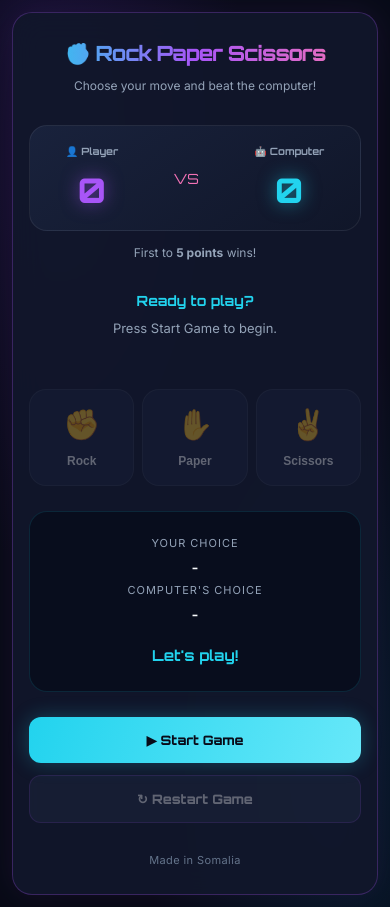
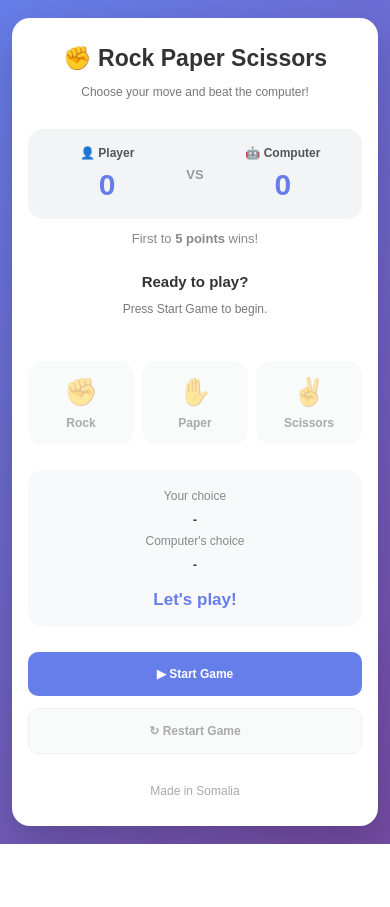
Before and after one commit to mubarakmuse1/rock-paper-scissors, a plain HTML site: page index.html in a window 390 px wide. After the commit the page ends 844 px from the top, so only its background shows below. Drawn offline with Linux system fonts and the light colour scheme.

Commit message:
Update style.css

```diff
--- a/style.css
+++ b/style.css
@@ -1,21 +1,7 @@
-/* =====================================
-   NEON ARCADE — ROCK PAPER SCISSORS
-===================================== */
 
-@import url("https://fonts.googleapis.com/css2?family=Orbitron:wght@400;500;600;700;800&family=Inter:wght@400;500;600;700&display=swap");
-
-:root {
-  --bg: #080b18;
-  --surface: #11172b;
-  --surface-light: #19223c;
-  --purple: #a855f7;
-  --cyan: #22d3ee;
-  --pink: #f472b6;
-  --green: #4ade80;
-  --red: #fb7185;
-  --text: #f8fafc;
-  --muted: #94a3b8;
-}
+/* =========================
+   GLOBAL STYLES
+========================= */
 
 * {
     margin: 0;
@@ -23,166 +9,156 @@
     box-sizing: border-box;
 }
 
+html {
+    width: 100%;
+    min-height: 100%;
+    scroll-behavior: smooth;
+}
+
 body {
+    font-family: Arial, sans-serif;
+    background: linear-gradient(135deg, #667eea, #764ba2);
     min-height: 100vh;
-  padding: 25px 16px;
+    min-height: 100dvh;
+    width: 100%;
     display: flex;
     justify-content: center;
     align-items: center;
-  font-family: "Inter", sans-serif;
-  color: var(--text);
-
-  background:
-    radial-gradient(ellipse at 15% 15%, #42208055, transparent 40%),
-    radial-gradient(ellipse at 85% 85%, #07598544, transparent 40%), var(--bg);
+    padding: clamp(12px, 3vw, 30px);
 }
 
-/* GAME CONTAINER */
+/* =========================
+   GAME CONTAINER
+========================= */
 
 .game-container {
+    background: #ffffff;
     width: 100%;
-  max-width: 540px;
-  padding: 35px 28px;
-  background: rgba(17, 23, 43, 0.94);
-  border: 1px solid #a855f744;
-  border-radius: 24px;
+    max-width: 520px;
+    padding: clamp(20px, 5vw, 35px);
+    border-radius: 22px;
     text-align: center;
-
-  box-shadow:
-    0 0 30px #a855f71a,
-    0 25px 80px #00000066;
-
-  backdrop-filter: blur(15px);
+    box-shadow: 0 15px 40px rgba(0, 0, 0, 0.2);
+    overflow-wrap: break-word;
 }
 
-/* HEADER */
-
 .game-header h1 {
-  font-family: "Orbitron", sans-serif;
-  font-size: clamp(21px, 5vw, 29px);
-  font-weight: 800;
-  letter-spacing: -1px;
-  margin-bottom: 12px;
-
-  background: linear-gradient(90deg, var(--cyan), var(--purple), var(--pink));
-
-  -webkit-background-clip: text;
-  background-clip: text;
-  color: transparent;
+    color: #333;
+    font-size: clamp(21px, 4vw, 28px);
+    margin-bottom: 10px;
+    line-height: 1.3;
 }
 
 .subtitle {
-  color: var(--muted);
-  font-size: 14px;
-  margin-bottom: 32px;
+    color: #777;
+    font-size: clamp(12px, 2vw, 14px);
+    margin-bottom: 28px;
+    line-height: 1.5;
 }
 
-/* SCOREBOARD */
+/* =========================
+   SCOREBOARD
+========================= */
 
 .score-board {
     display: flex;
+    align-items: center;
     justify-content: space-around;
-  align-items: center;
-  padding: 24px 15px;
-  background: linear-gradient(145deg, #19223c, #101629);
-  border: 1px solid #ffffff12;
-  border-radius: 18px;
-  margin-bottom: 14px;
+    gap: 10px;
+    background: #f3f4f6;
+    padding: clamp(15px, 4vw, 20px);
+    border-radius: 15px;
+    margin-bottom: 12px;
+}
+
+.score {
+    flex: 1;
+    min-width: 0;
 }
 
 .score h3 {
-  font-family: "Orbitron", sans-serif;
-  font-size: 12px;
-  color: var(--muted);
-  margin-bottom: 12px;
+    color: #555;
+    font-size: clamp(12px, 2.5vw, 15px);
+    margin-bottom: 8px;
 }
 
 .score p {
-  font-family: "Orbitron", sans-serif;
-  font-size: 42px;
-  font-weight: 800;
-  color: var(--cyan);
-  text-shadow: 0 0 18px #22d3ee88;
-}
-
-.score:first-child p {
-  color: var(--purple);
-  text-shadow: 0 0 18px #a855f788;
+    font-size: clamp(30px, 7vw, 38px);
+    font-weight: bold;
+    color: #667eea;
 }
 
 .score-divider {
-  color: var(--pink);
-  font-family: "Orbitron", sans-serif;
-  font-size: 14px;
+    font-size: 13px;
+    font-weight: bold;
+    color: #999;
 }
 
 .target-score {
-  color: var(--muted);
-  font-size: 12px;
-  margin-bottom: 30px;
+    color: #888;
+    font-size: 13px;
+    margin-bottom: 25px;
 }
 
-/* STATUS */
+/* =========================
+   GAME STATUS
+========================= */
 
 .game-status {
-  min-height: 75px;
-  margin-bottom: 24px;
+    margin-bottom: 25px;
+    min-height: 65px;
 }
 
 #turn {
-  font-family: "Orbitron", sans-serif;
-  font-size: 16px;
-  line-height: 1.6;
-  color: var(--cyan);
+    font-size: clamp(15px, 3vw, 19px);
+    color: #333;
     margin-bottom: 8px;
+    line-height: 1.4;
 }
 
 #game-message {
-  font-size: 13px;
-  color: var(--muted);
+    font-size: clamp(12px, 2.5vw, 14px);
+    color: #777;
+    line-height: 1.5;
 }
 
-/* CHOICE BUTTONS */
+/* =========================
+   PLAYER CHOICES
+========================= */
 
 .choices {
     display: flex;
     justify-content: center;
-  gap: 14px;
+    gap: clamp(8px, 2vw, 12px);
+    width: 100%;
 }
 
 .choice {
+    background: #f3f4f6;
+    border: 2px solid transparent;
+    border-radius: 15px;
+    padding: clamp(13px, 3vw, 18px) 8px;
+    cursor: pointer;
+    transition: 0.25s ease;
     flex: 1;
     min-width: 0;
-  padding: 20px 10px;
-  border-radius: 17px;
-  border: 1px solid #ffffff18;
-  background: var(--surface-light);
-  color: var(--text);
-  font-size: 14px;
-  font-weight: 700;
-  cursor: pointer;
-  transition: all 0.25s ease;
+    color: #444;
+    font-size: clamp(12px, 2.5vw, 14px);
+    font-weight: bold;
+    -webkit-tap-highlight-color: transparent;
+    touch-action: manipulation;
 }
 
 .choice-icon {
     display: block;
-  font-size: 37px;
-  margin-bottom: 12px;
-  transition: transform 0.25s ease;
+    font-size: clamp(27px, 6vw, 35px);
+    margin-bottom: 8px;
 }
 
 .choice:hover:not(:disabled) {
-  background: #282344;
-  border-color: var(--purple);
-  transform: translateY(-6px);
-
-  box-shadow:
-    0 0 15px #a855f755,
-    inset 0 0 15px #a855f711;
-}
-
-.choice:hover:not(:disabled) .choice-icon {
-  transform: scale(1.15);
+    background: #e0e7ff;
+    border-color: #667eea;
+    transform: translateY(-5px);
 }
 
 .choice:active:not(:disabled) {
@@ -190,131 +166,141 @@ body {
 }
 
 .choice:disabled {
-  opacity: 0.35;
+    opacity: 0.45;
     cursor: not-allowed;
 }
 
-/* RESULT PANEL */
+button:focus-visible {
+    outline: 3px solid #764ba2;
+    outline-offset: 4px;
+}
+
+/* =========================
+   RESULT BOX
+========================= */
 
 .result-box {
-  background: #080d1d;
-  border: 1px solid #22d3ee22;
-  border-radius: 18px;
-  padding: 22px 15px;
+    background: #f8f9fa;
+    padding: clamp(15px, 4vw, 20px);
+    border-radius: 15px;
     margin-top: 25px;
     line-height: 1.8;
+    width: 100%;
 }
 
 .result-box span {
+    color: #888;
+    font-size: 12px;
     display: block;
-  font-size: 11px;
-  text-transform: uppercase;
-  letter-spacing: 1px;
-  color: var(--muted);
 }
 
 .result-box p {
-  color: var(--text);
-  font-size: 15px;
-  font-weight: 600;
+    color: #444;
+    font-weight: bold;
+    font-size: clamp(13px, 2.5vw, 15px);
+    overflow-wrap: anywhere;
 }
 
 #result {
-  font-family: "Orbitron", sans-serif;
-  font-size: 18px;
-  margin-top: 14px;
-  color: var(--cyan);
+    color: #667eea;
+    font-size: clamp(17px, 4vw, 22px);
+    margin-top: 12px;
+    line-height: 1.4;
 }
 
 #result.win {
-  color: var(--green);
-  text-shadow: 0 0 15px #4ade8088;
+    color: #16a34a;
 }
 
 #result.lose {
-  color: var(--red);
-  text-shadow: 0 0 15px #fb718588;
+    color: #dc2626;
 }
 
 #result.draw {
-  color: #fbbf24;
+    color: #d97706;
 }
 
-/* GAME CONTROLS */
+/* =========================
+   GAME CONTROLS
+========================= */
 
 .game-controls {
     display: flex;
     gap: 12px;
     margin-top: 25px;
+    width: 100%;
 }
 
 .game-controls button {
     flex: 1;
-  padding: 15px 12px;
-  border-radius: 12px;
+    min-width: 0;
     border: none;
-  font-size: 13px;
-  font-weight: 800;
-  font-family: "Orbitron", sans-serif;
+    padding: 14px 10px;
+    border-radius: 10px;
+    font-size: clamp(12px, 2.5vw, 14px);
+    font-weight: bold;
     cursor: pointer;
-  transition: all 0.25s ease;
+    transition: 0.25s ease;
+    touch-action: manipulation;
 }
 
 .start-btn {
-  color: #080b18;
-  background: linear-gradient(110deg, var(--cyan), #67e8f9);
-
-  box-shadow: 0 0 20px #22d3ee44;
+    background: #667eea;
+    color: white;
 }
 
 .start-btn:hover:not(:disabled) {
-  transform: translateY(-3px);
-  box-shadow: 0 0 28px #22d3ee88;
+    background: #4f46e5;
+    transform: translateY(-2px);
 }
 
 .restart-btn {
-  color: var(--text);
-  background: #222c46;
-  border: 1px solid #a855f766 !important;
+    background: #f3f4f6;
+    color: #444;
+    border: 1px solid #ddd !important;
 }
 
 .restart-btn:hover:not(:disabled) {
-  background: #352451;
-  box-shadow: 0 0 18px #a855f744;
-  transform: translateY(-3px);
+    background: #e5e7eb;
+    transform: translateY(-2px);
 }
 
 .game-controls button:disabled {
-  opacity: 0.35;
+    opacity: 0.45;
     cursor: not-allowed;
 }
 
-/* FOOTER */
+/* =========================
+   FOOTER
+========================= */
 
 footer {
-  margin-top: 30px;
-  font-size: 11px;
-  color: #64748b;
-  letter-spacing: 0.4px;
+    margin-top: 28px;
+    color: #aaa;
+    font-size: 12px;
+    line-height: 1.5;
 }
 
-/* ACCESSIBILITY */
+/* =========================
+   SMALL PHONES
+   320px - 360px
+========================= */
 
-button:focus-visible {
-  outline: 3px solid var(--cyan);
-  outline-offset: 4px;
-}
+@media (max-width: 360px) {
 
-/* MOBILE */
-
-@media (max-width: 480px) {
     body {
-    padding: 12px;
+        padding: 10px;
+        align-items: flex-start;
     }
 
     .game-container {
-    padding: 27px 16px;
-    border-radius: 20px;
+        padding: 22px 12px;
+        border-radius: 16px;
+        margin: auto 0;
+    }
+
+    .game-header h1 {
+        font-size: 20px;
     }
 
     .subtitle {
@@ -322,36 +308,65 @@ button:focus-visible {
     }
 
     .score-board {
-    padding: 19px 8px;
+        padding: 14px 7px;
+        gap: 5px;
     }
 
     .score h3 {
-    font-size: 10px;
+        font-size: 11px;
     }
 
     .score p {
-    font-size: 34px;
+        font-size: 29px;
+    }
+
+    .choice {
+        padding: 13px 4px;
+        font-size: 11px;
+    }
+
+    .choice-icon {
+        font-size: 26px;
+    }
+
+    .game-controls {
+        flex-direction: column;
+        gap: 10px;
+    }
+
+    .game-controls button {
+        width: 100%;
+        padding: 14px;
+    }
+}
+
+/* =========================
+   STANDARD PHONES
+   361px - 480px
+========================= */
+
+@media (min-width: 361px) and (max-width: 480px) {
+
+    body {
+        padding: 12px;
+        align-items: center;
+    }
+
+    .game-container {
+        padding: 26px 16px;
+        border-radius: 18px;
+    }
+
+    .game-header h1 {
+        font-size: 23px;
+    }
+
+    .score-board {
+        padding: 17px 10px;
     }
 
     .choices {
         gap: 8px;
-  }
-
-  .choice {
-    padding: 17px 5px;
-    font-size: 12px;
-  }
-
-  .choice-icon {
-    font-size: 30px;
-  }
-
-  #turn {
-    font-size: 14px;
-  }
-
-  #result {
-    font-size: 15px;
     }
 
     .game-controls {
@@ -364,13 +379,132 @@ button:focus-visible {
     }
 }
 
-/* REDUCED MOTION */
+/* =========================
+   LARGE PHONES
+   481px - 600px
+========================= */
+
+@media (min-width: 481px) and (max-width: 600px) {
+
+    .game-container {
+        max-width: 480px;
+        padding: 30px 24px;
+    }
+
+    .game-controls button {
+        padding: 15px 8px;
+    }
+}
+
+/* =========================
+   TABLETS
+   601px - 900px
+========================= */
+
+@media (min-width: 601px) and (max-width: 900px) {
+
+    body {
+        padding: 30px;
+    }
+
+    .game-container {
+        max-width: 540px;
+        padding: 35px 30px;
+    }
+
+    .game-header h1 {
+        font-size: 29px;
+    }
+
+    .choice {
+        padding: 22px 15px;
+    }
+
+    .choice-icon {
+        font-size: 40px;
+    }
+}
+
+/* =========================
+   LAPTOPS
+   901px - 1440px
+========================= */
+
+@media (min-width: 901px) and (max-width: 1440px) {
+
+    .game-container {
+        max-width: 540px;
+    }
+
+    .choice:hover:not(:disabled) {
+        transform: translateY(-6px);
+    }
+}
+
+/* =========================
+   LARGE DESKTOPS
+   1441px+
+========================= */
+
+@media (min-width: 1441px) {
+
+    .game-container {
+        max-width: 580px;
+        padding: 42px 35px;
+    }
+
+    .game-header h1 {
+        font-size: 32px;
+    }
+
+    .score p {
+        font-size: 44px;
+    }
+}
+
+/* =========================
+   SHORT SCREENS
+========================= */
+
+@media (max-height: 600px) and (min-width: 481px) {
+
+    body {
+        align-items: flex-start;
+    }
+
+    .game-container {
+        margin: 15px auto;
+    }
+
+    .subtitle {
+        margin-bottom: 18px;
+    }
+
+    .game-status {
+        margin-bottom: 15px;
+    }
+
+    .result-box {
+        margin-top: 18px;
+        padding: 14px;
+    }
+
+    footer {
+        margin-top: 18px;
+    }
+}
+
+/* =========================
+   ACCESSIBILITY
+========================= */
 
 @media (prefers-reduced-motion: reduce) {
+
     *,
     *::before,
     *::after {
-    transition: none !important;
-    animation: none !important;
+        scroll-behavior: auto !important;
+        transition-duration: 0.01ms !important;
+        animation-duration: 0.01ms !important;
     }
 }
```
Lines whose indentation alone changed are shown as unchanged.
